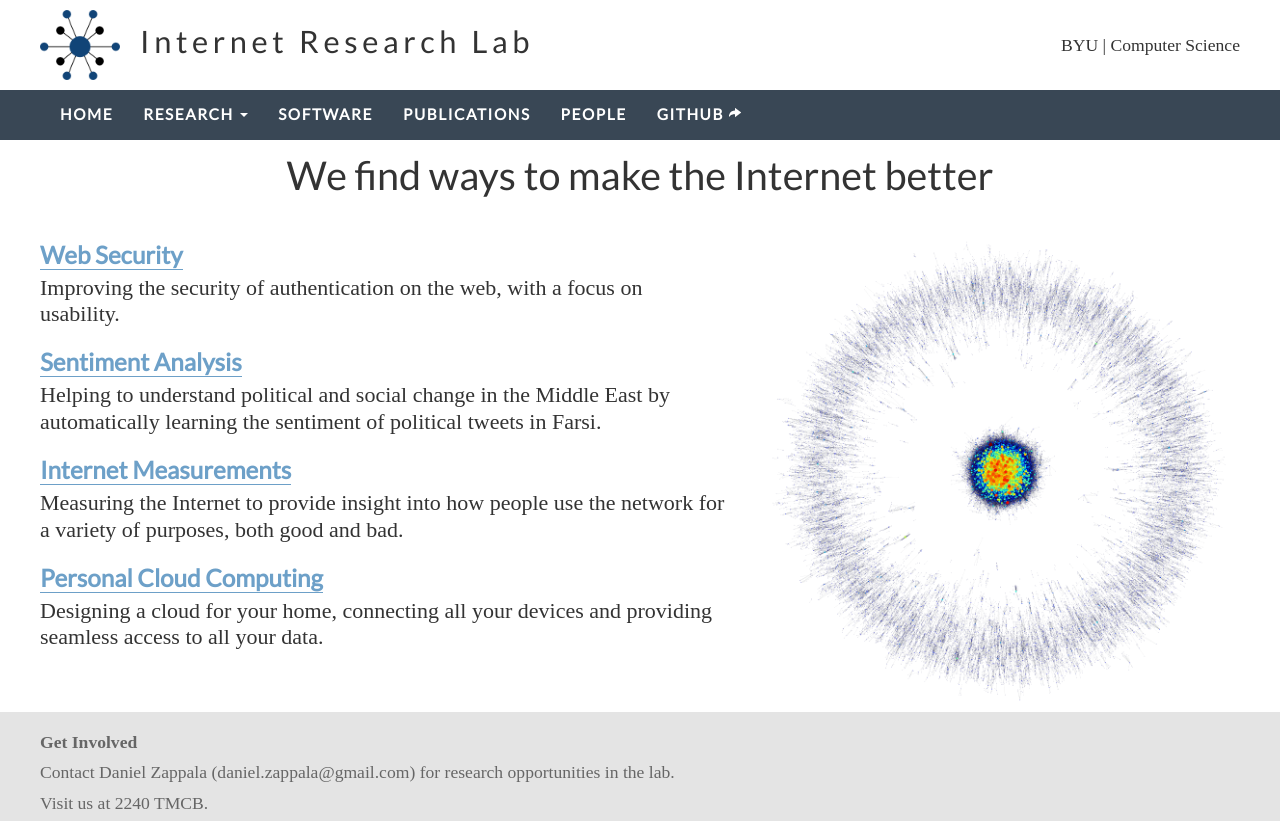
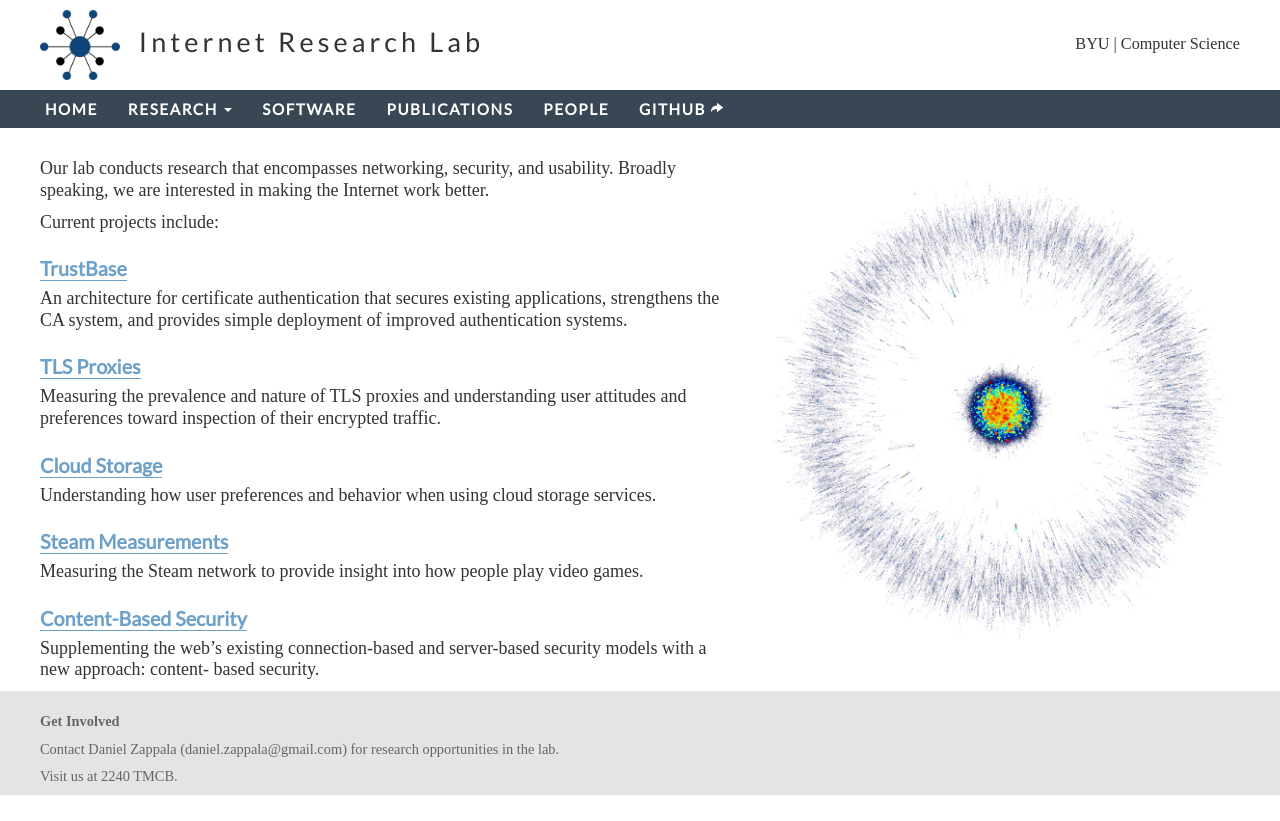
Before and after one commit to byu-ilab/ilab-web, a Flask app: page / in a window 1280 px wide. Shown: the top 821 px of the page. Run offline with Flask 2, Linux system fonts and the light colour scheme; some libraries are stand-ins or nearby versions.

Commit message:
Updated 2016 Fall

```diff
--- a/static/css/app.css
+++ b/static/css/app.css
@@ -2,7 +2,7 @@
 
 body {
     font-family: 'Volkorn', serif;
-    font-size: 22px;
+    font-size: 18px;
     line-height: 1.2;
     color: #333;
 }
@@ -31,7 +31,7 @@ body {
 }
 
 .header a {
-    font-weight: normal;
+    font-weight: 400;
     color: #333;
     border-bottom: none;
 }
@@ -45,24 +45,24 @@ body {
 /* Menu */
 
 .nav-collapse, .nav-collapse.collapse {
-    padding-left: 20px;
+    padding-left: 5px;
 }
 
 .navbar {
     font-family: 'Lato';
     letter-spacing: 0.10em;
-    font-size: 0.7em;
+    font-size: 0.85em;
+    line-height: 0.6em;
     font-weight: bold;
-    margin-bottom: 0px;
+    margin-bottom: 20px;
     background-color: #394755;
-    padding: 5px;
 }
 
 .brand {
     font-family: 'Lato';
     text-shadow: none;
-    font-size: 0.8em;
     color: black;
+    font-size: 1.7em;
     letter-spacing: 0.15em;
     vertical-align: middle;
     margin-bottom: 0px;
@@ -98,6 +98,7 @@ body {
     box-shadow: none;
     border-radius: 0;
     padding: 0px;
+    min-height: 35px;
 }
 
 .navbar .nav > .active > a, .navbar .nav > .active a:hover, .navbar .nav > .active > a:focus {
@@ -153,6 +154,11 @@ body {
     height: 50px;
 }
 
+/* Body */
+
+p {
+}
+
 
 /* Links */
 
@@ -194,7 +200,6 @@ a:hover {
 }
 
 .text {
-    font-size: 1.2em;
     color: #333;
 }
 
@@ -519,10 +524,10 @@ pre {
 	display: none;
     }
     .brand {
-	font-size: 1.4em;
+	font-size: 1.5em;
     }
     .affiliation {
-	font-size: 0.8em;
+	font-size: 0.9em;
 	text-align: right;
 	margin-top: 25px;
     }
--- a/templates/base.html
+++ b/templates/base.html
@@ -41,10 +41,12 @@
 		  <li id="menu-home" {% if active == "index" %}class="active"{% endif %}><a href={{url_for("index")}}>Home</a></li>
 		  <li class="dropdown" id="menu-research" {% if active == "research" %}class="research"{% endif %}><a class="dropdown-toggle" data-toggle="dropdown" href="#">Research <b class="caret"></b></a>
 		    <ul class="dropdown-menu">
-		      <li><a href={{ url_for("show",directory="research",page="web-security") }}>Web Security</a></li>
-		      <li><a href={{ url_for("show",directory="research",page="sentiment-analysis") }}>Sentiment Analysis</a></li>
-		      <li><a href={{ url_for("show",directory="research",page="internet-measurements") }}>Internet Measurements</a></li>
-		      <li><a href={{ url_for("show",directory="research",page="personal-cloud") }}>Personal Cloud Computing</a></li>
+		      <li><a href={{ url_for("show",directory="research",page="trustbase") }}>TrustBase</a></li>
+		      <li><a href={{ url_for("show",directory="research",page="tls-proxies") }}>TLS Proxies</a></li>
+		      <li><a href={{ url_for("show",directory="research",page="cloud-storage") }}>Cloud Storage</a></li>
+
+		      <li><a href={{ url_for("show",directory="research",page="steam-measurements") }}>Steam Measurements</a></li>
+		      <li><a href={{ url_for("show",directory="research",page="content-based-security") }}>Content-Based Security</a></li>
 		      <li><a href={{ url_for("show",directory="research",page="past-projects") }}>Past Projects</a></li>
 		    </ul>
 		  </li>
--- a/templates/index.html
+++ b/templates/index.html
@@ -1,42 +1,39 @@
 {% extends "base.html" %}
 
 {% block page %}
-
-<div class="banner">
-  <div class="container">
-    <div class="row-fluid">
-      <div class="span12">
-	<h1 class="title">We find ways to make the Internet better</h1>
-      </div>
-    </div>
-  </div>
-</div>
 
 <div class="white">
   <div class="container">
     <div class="row-fluid">
       <div class="span7">
-	<h1 class="headline"><a href={{ url_for("show",directory="research",page="web-security") }}>Web Security</a></h1>
-	<p>Improving the security of authentication on the web, with a focus on
-	usability.
-	  </p>
+	<p>
+	  Our lab conducts research that encompasses networking, security, and usability. Broadly
+	  speaking, we are interested in making the Internet work better.
+	</p>
+	<p>Current projects include:</p>
 
-	<h1 class="headline"><a href={{ url_for("show",directory="research",page="sentiment-analysis") }}>Sentiment Analysis</a></h1>
-	<p>Helping to understand political and
-	  social change in the Middle East by automatically learning
-	  the sentiment of political tweets in Farsi.</p>
+	<h1 class="headline"><a href={{ url_for("show",directory="research",page="trustbase") }}>TrustBase</a></h1>
+	<p>An architecture for certificate authentication that secures existing applications, strengthens the CA system, and
+	  provides simple deployment of improved authentication systems.
+	</p>
 
-	<h1 class="headline"><a href={{ url_for("show",directory="research",page="internet-measurements") }}>Internet
-	Measurements</a></h1>
-	<p>Measuring the Internet to provide insight into how people use
-	  the network for a variety of purposes, both good and bad.</p>
+	<h1 class="headline"><a href={{ url_for("show",directory="research",page="tls-proxies") }}>TLS Proxies</a></h1>
+	<p>Measuring the prevalence and nature of TLS proxies and understanding user attitudes and preferences toward
+	  inspection of their encrypted traffic.
+	</p>
 
+	<h1 class="headline"><a href={{ url_for("show",directory="research",page="cloud-storage") }}>Cloud Storage</a></h1>
+	<p>Understanding how user preferences and behavior when using cloud storage services.</p>
 
-	<h1 class="headline"><a href={{ url_for("show",directory="research",page="personal-cloud") }}>Personal Cloud
-	Computing</a></h1>
-	<p>Designing a cloud for your home, connecting all your devices and
-	  providing seamless access to all your
-	  data.</p>
+	<h1 class="headline"><a href={{ url_for("show",directory="research",page="steam-measurements") }}>Steam
+	  Measurements</a></h1>
+	<p>Measuring the Steam network to provide insight into how people play video games.</p>
+
+	<h1 class="headline"><a href={{ url_for("show",directory="research",page="content-based-security") }}>Content-Based
+	  Security</a></h1>
+	<p>Supplementing the web’s existing connection-based and
+	  server-based security models with a new approach: content-
+	  based security.</p>
 
       </div>
       <div class="span5 top10">
--- a/templates/research/past-projects.html
+++ b/templates/research/past-projects.html
@@ -10,6 +10,10 @@
   <div class="row-fluid">
     <div class="span12">
       <h1>Past Projects</h1>
+
+      <h2><a href={{ url_for("show",directory="research",page="sentiment-analysis") }}>Sentiment Analysis</a></h2>
+      <p>Helping to understand political and social change in the Middle East by automatically learning the sentiment of political tweets in Farsi.
+      </p>
 
       <h2><a href={{ url_for("show",directory="research",page="wifu") }}>WiFu</a></h2>
       <p>An open source software toolkit that allows researchers and
```
Also changed, not shown: templates/research/cloud-storage.html (added, +41 -0 lines), templates/research/content-based-security.html (added, +34 -0 lines), templates/research/internet-measurements.html (deleted, +0 -51 lines), templates/research/personal-cloud.html (deleted, +0 -64 lines), templates/research/steam-measurements.html (added, +76 -0 lines), templates/research/tls-proxies.html (renamed from templates/research/web-security.html, +27 -10 lines), templates/research/trustbase.html (added, +26 -0 lines), README.md.
